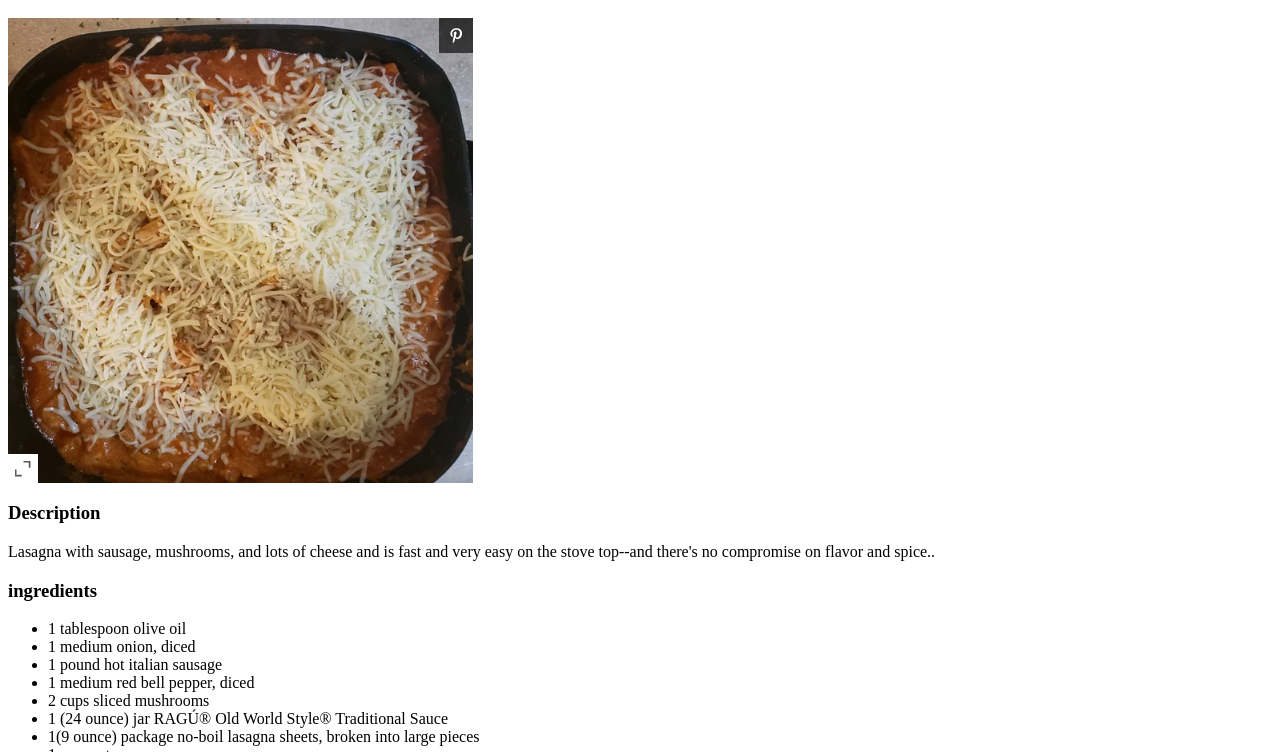
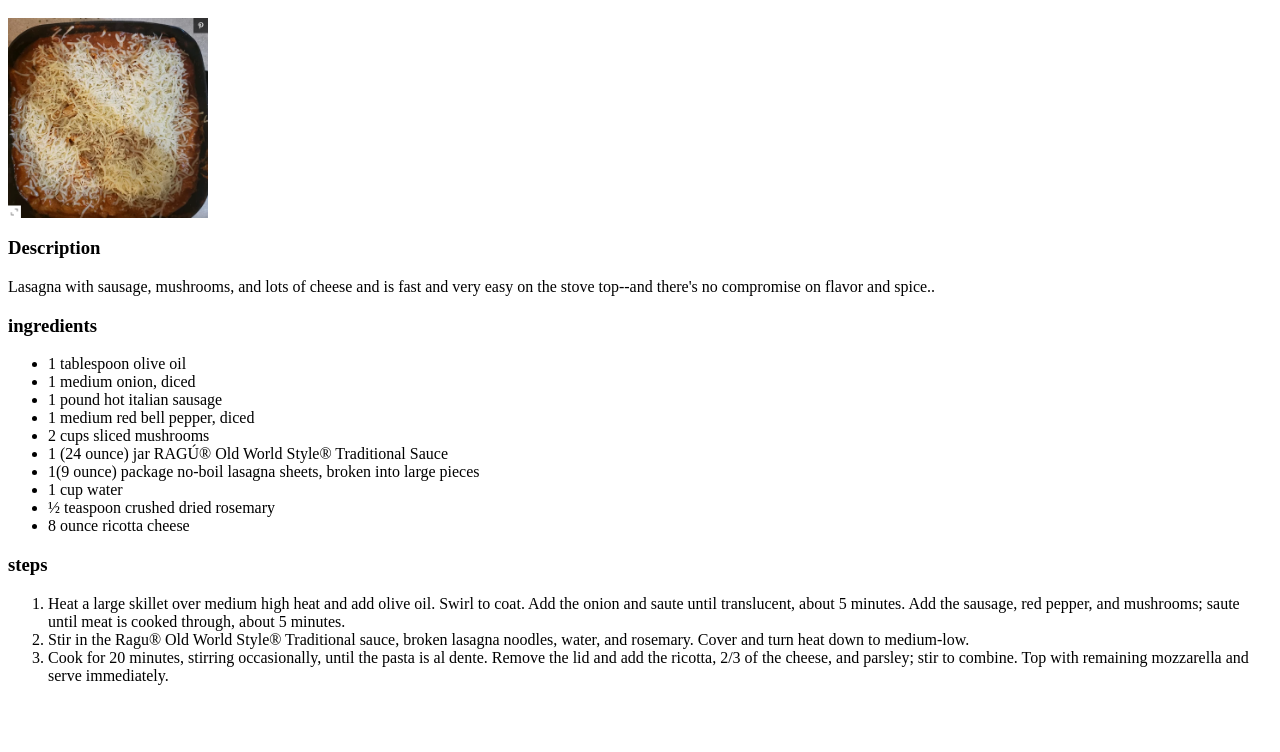
Before and after one commit to Namelezz-code/peters-recipes, a plain HTML site: page recipes/lasagna.html in a window 1280 px wide. Shown: the part 48-800 px from the top of the page. Drawn offline with Linux system fonts and the light colour scheme.

Commit message:
recipes/lasagna.html

```diff
--- a/recipes/lasagna.html
+++ b/recipes/lasagna.html
@@ -1,6 +1,6 @@
 <title>lasagna</title>
 <h1>lasagna</h1>
-<img src="images/skillet lasagna.png">
+<img src="images/skillet lasagna.png" height="auto" width="200px">
 <h3>Description</h3>
 <p>
     Lasagna with sausage, mushrooms, and lots of cheese and is fast and
```
